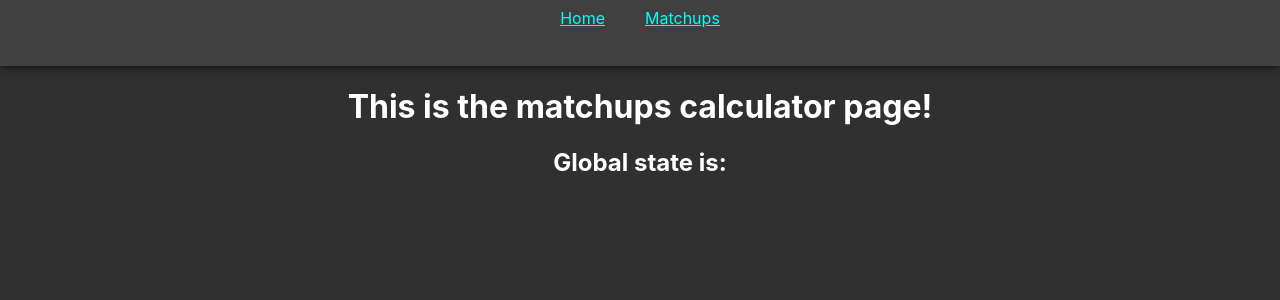
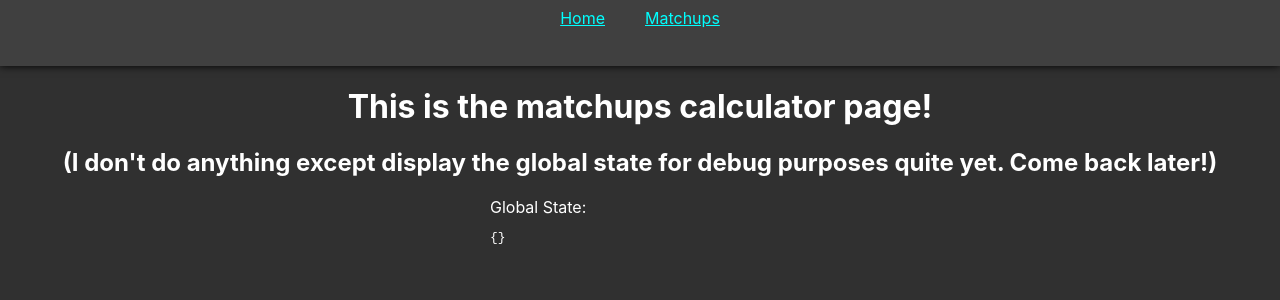
Before and after one commit to Dournbrood/imarel-character-creator, a React (Create React App) app in the folder Front-End/imarel-character-calculator/: page /matchup in a window 1280 px wide. Shown: the top 300 px of the page. Built offline with nearby package versions, Linux system fonts and the light colour scheme; the HTML template or start-up script is replaced by a standard one.

Commit message:
semantics to prep for user testing

```diff
--- a/Front-End/imarel-character-calculator/src/components/ItemInput.js
+++ b/Front-End/imarel-character-calculator/src/components/ItemInput.js
@@ -62,7 +62,7 @@ const ItemInput = (props) => {
                 <input type={"number"} onChange={handleChange} name="statBonus" value={itemFormState.statBonus} />
             </div>
             <div style={{ display: "flex", flexFlow: "column nowrap", justifyContent: "end" }}>
-                <input type={"button"} onClick={handleSubmit} value="Add Stat" />
+                <input type={"button"} onClick={handleSubmit} value="Set stat" />
             </div>
         </div>
     );
--- a/Front-End/imarel-character-calculator/src/components/ItemListEntry.js
+++ b/Front-End/imarel-character-calculator/src/components/ItemListEntry.js
@@ -13,7 +13,7 @@ const ItemListEntry = (props) => {
             <input type="button" onClick={()=>{
                 delete globalState.items[props.itemKey];
                 setGlobalState((previous) => ({...previous}))
-            }} value="Delete"/>
+            }} value="Delete item"/>
         </div>
     );
 }
--- a/Front-End/imarel-character-calculator/src/components/MatchupCalculator.js
+++ b/Front-End/imarel-character-calculator/src/components/MatchupCalculator.js
@@ -2,11 +2,15 @@ import React, { useContext } from "react";
 import { GlobalContext } from "../contexts/GlobalContext";
 
 const MatchupCalculator = (props) => {
-    const {globalState, setGlobalState} = useContext(GlobalContext)
+    const { globalState, setGlobalState } = useContext(GlobalContext)
     return (
         <>
-        <h1>This is the matchups calculator page!</h1>
-        <h2>Global state is: {globalState.targetEndpoint} </h2>
+            <h1>This is the matchups calculator page!</h1>
+            <h2>(I don't do anything except display the global state for debug purposes quite yet. Come back later!)</h2>
+            <div style={{textAlign:"start", width:"300px", margin:"0 auto"}}>
+                <label>Global State: </label>
+                <pre>{JSON.stringify(globalState, null, "\t")}</pre>
+            </div>
         </>
     );
 }
--- a/Front-End/imarel-character-calculator/src/components/StatContainer.js
+++ b/Front-End/imarel-character-calculator/src/components/StatContainer.js
@@ -1,11 +1,20 @@
 import React from "react";
+import { GlobalContext } from "../contexts/GlobalContext";
 
 const StatContainer = (props) => {
+
+    const { globalState, setGlobalState } = React.useContext(GlobalContext);
 
     return (
         <div className="stat-container">
             <span>{props.statName}</span>
-            <input type={props.inputType} className="stat-textarea" min={props.inputMin}/>
+            <input type={props.inputType} className="stat-textarea" min={props.inputMin} value={globalState[props.statName]} onChange={(event) => {
+                event.preventDefault();
+                setGlobalState((previous) => ({
+                    ...previous,
+                    [props.statName]: event.target.value
+                }));
+            }}/>
         </div>
     );
 
--- a/Front-End/imarel-character-calculator/src/components/StatList.js
+++ b/Front-End/imarel-character-calculator/src/components/StatList.js
@@ -40,7 +40,7 @@ const StatList = (props) => {
                 <label>Stat Block:</label>
                 <input className={"stat-textarea"} type={"text"} value={((globalState && globalState.statBlock) ? globalState.statBlock : "")} style={{ width: "150px", marginRight: "16px" }} />
             </div>
-            <input type={"button"} value="Get Stats!" onClick={generateStatTotals} />
+            <input type={"button"} value="Generate stats" onClick={generateStatTotals} />
             <>
                 {
                     ((globalState && globalState.totals) ?
```
